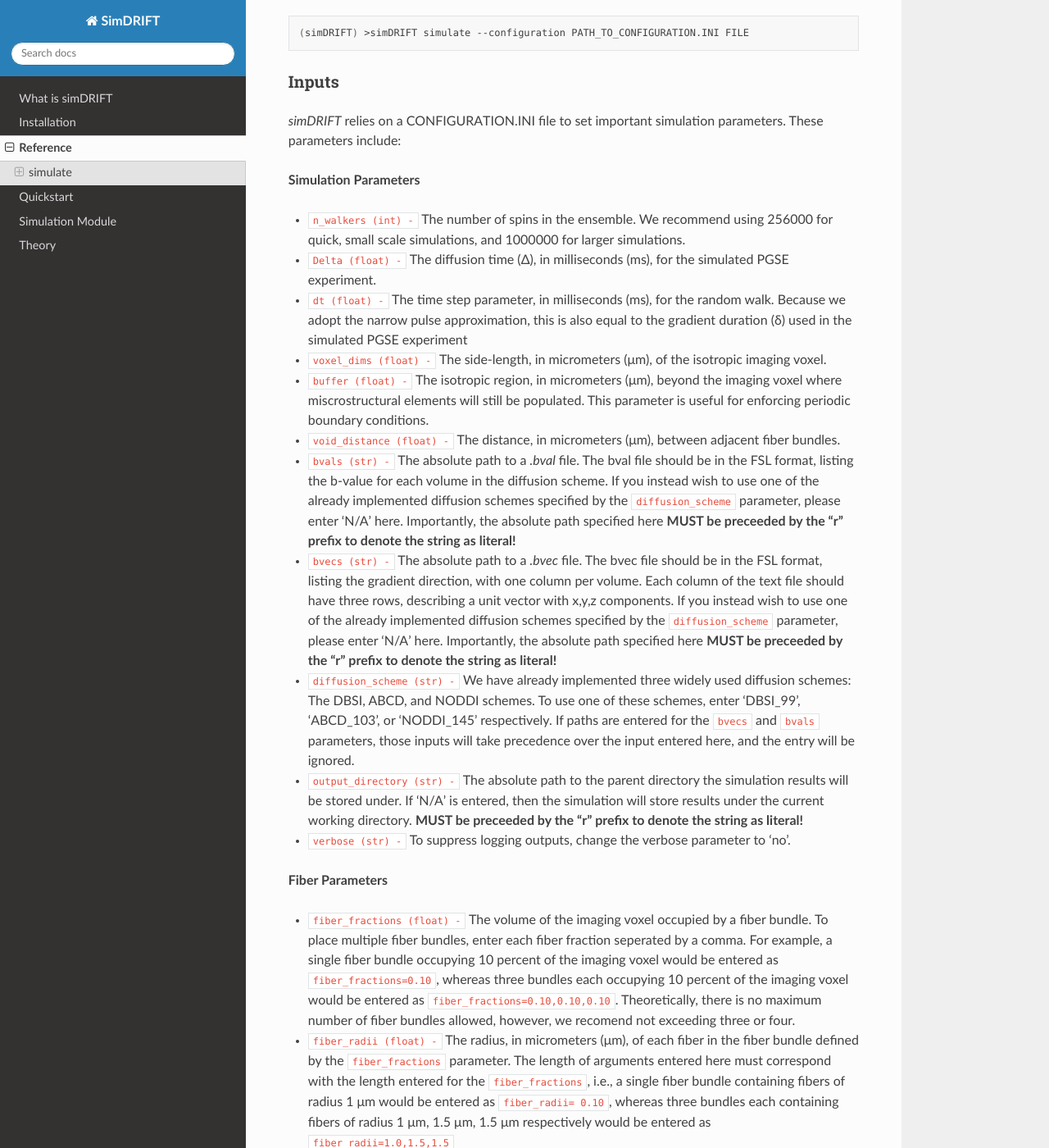
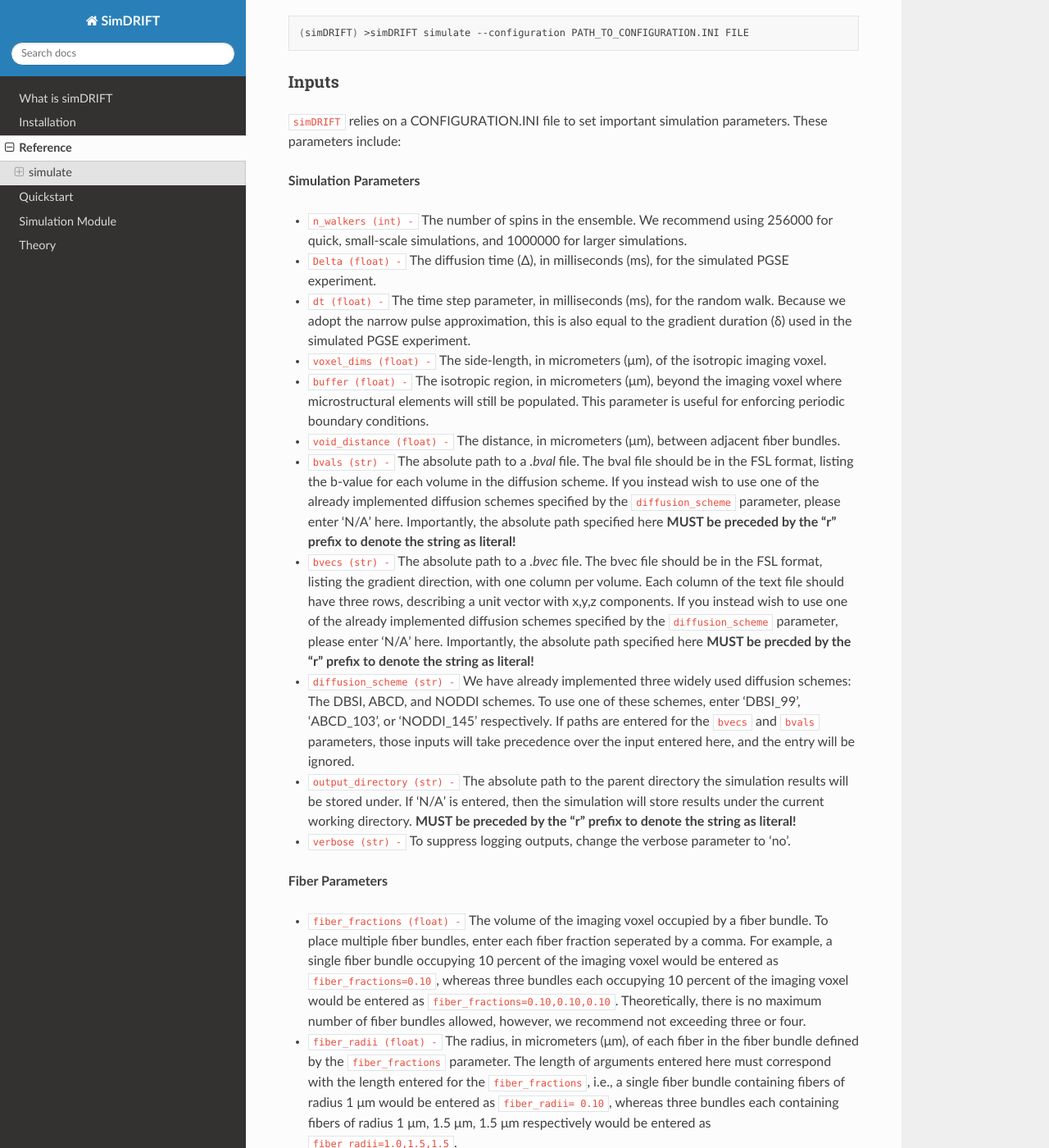
Before and after one commit to jacobblum/simDRIFT, a Sphinx documentation site: the page built from docs/source/reference/index.rst, in a window 1280 px wide and 1400 px high, scrolled down 296 px. Shown: the whole window at 82% size. Built offline with Sphinx 7.4.7 and the Read the Docs theme 2.0.0, drawn with Linux system fonts in a browser that asks for light colours; some of the changed text lies outside the part shown.

Commit message:
Update index.rst
Edits from SK song

```diff
--- a/docs/source/reference/index.rst
+++ b/docs/source/reference/index.rst
@@ -14,37 +14,37 @@
 
 Inputs
 --------------------
-`simDRIFT` relies on a CONFIGURATION.INI file to set important simulation parameters. These parameters include:
+``simDRIFT`` relies on a CONFIGURATION.INI file to set important simulation parameters. These parameters include:
 
 **Simulation Parameters**
 
-- ``n_walkers (int) -`` The number of spins in the ensemble. We recommend using 256000 for quick, small scale simulations, and 1000000 for larger simulations.
+- ``n_walkers (int) -`` The number of spins in the ensemble. We recommend using 256000 for quick, small-scale simulations, and 1000000 for larger simulations.
 - ``Delta (float) -`` The diffusion time (Δ), in milliseconds (ms), for the simulated PGSE experiment.
-- ``dt (float) -`` The time step parameter, in milliseconds (ms), for the random walk. Because we adopt the narrow pulse approximation, this is also equal to the gradient duration (δ) used in the simulated PGSE experiment
+- ``dt (float) -`` The time step parameter, in milliseconds (ms), for the random walk. Because we adopt the narrow pulse approximation, this is also equal to the gradient duration (δ) used in the simulated PGSE experiment.
 - ``voxel_dims (float) -`` The side-length, in micrometers (μm), of the isotropic imaging voxel.
-- ``buffer (float) -`` The isotropic region, in micrometers (μm), beyond the imaging voxel where miscrostructural elements will still be populated. This parameter is useful for enforcing periodic boundary conditions.
+- ``buffer (float) -`` The isotropic region, in micrometers (μm), beyond the imaging voxel where microstructural elements will still be populated. This parameter is useful for enforcing periodic boundary conditions.
 - ``void_distance (float) -`` The distance, in micrometers (μm), between adjacent fiber bundles.
-- ``bvals (str) -`` The absolute path to a `.bval` file. The bval file should be in the FSL format, listing the b-value for each volume in the diffusion scheme. If you instead wish to use one of the already implemented diffusion schemes specified by the ``diffusion_scheme`` parameter, please enter 'N/A' here. Importantly, the absolute path specified here **MUST be preceeded by the "r" prefix to denote the string as literal!**
-- ``bvecs (str) -`` The absolute path to a `.bvec` file. The bvec file should be in the FSL format, listing the gradient direction, with one column per volume. Each column of the text file should have three rows, describing a unit vector with x,y,z components. If you instead wish to use one of the already implemented diffusion schemes specified by the ``diffusion_scheme`` parameter, please enter 'N/A' here. Importantly, the absolute path specified here  **MUST be preceeded by the "r" prefix to denote the string as literal!**
+- ``bvals (str) -`` The absolute path to a `.bval` file. The bval file should be in the FSL format, listing the b-value for each volume in the diffusion scheme. If you instead wish to use one of the already implemented diffusion schemes specified by the ``diffusion_scheme`` parameter, please enter 'N/A' here. Importantly, the absolute path specified here **MUST be preceded by the "r" prefix to denote the string as literal!**
+- ``bvecs (str) -`` The absolute path to a `.bvec` file. The bvec file should be in the FSL format, listing the gradient direction, with one column per volume. Each column of the text file should have three rows, describing a unit vector with x,y,z components. If you instead wish to use one of the already implemented diffusion schemes specified by the ``diffusion_scheme`` parameter, please enter 'N/A' here. Importantly, the absolute path specified here  **MUST be precded by the "r" prefix to denote the string as literal!**
 - ``diffusion_scheme (str) -`` We have already implemented three widely used diffusion schemes: The DBSI, ABCD, and NODDI schemes. To use one of these schemes, enter 'DBSI_99', 'ABCD_103', or 'NODDI_145' respectively. If paths are entered for the ``bvecs`` and ``bvals`` parameters, those inputs will take precedence over the input entered here, and the entry will be ignored.
-- ``output_directory (str) -`` The absolute path to the parent directory the simulation results will be stored under. If 'N/A' is entered, then the simulation will store results under the current working directory.  **MUST be preceeded by the "r" prefix to denote the string as literal!**
+- ``output_directory (str) -`` The absolute path to the parent directory the simulation results will be stored under. If 'N/A' is entered, then the simulation will store results under the current working directory.  **MUST be preceded by the "r" prefix to denote the string as literal!**
 - ``verbose (str) -`` To suppress logging outputs, change the verbose parameter to 'no'.
 
 **Fiber Parameters**
 
-- ``fiber_fractions (float) -`` The volume of the imaging voxel occupied by a fiber bundle. To place multiple fiber bundles, enter each fiber fraction seperated by a comma. For example, a single fiber bundle occupying 10 percent of the imaging voxel would be entered as ``fiber_fractions=0.10``, whereas three bundles each occupying 10 percent of the imaging voxel would be entered as ``fiber_fractions=0.10,0.10,0.10``. Theoretically, there is no maximum number of fiber bundles allowed, however, we recomend not exceeding three or four.
-- ``fiber_radii (float) -`` The radius, in micrometers (μm), of each fiber in the fiber bundle defined by the ``fiber_fractions`` parameter. The length of arguments entered here must correspond with the length entered for the ``fiber_fractions``, i.e., a single fiber bundle containing fibers of radius 1 μm would be entered as ``fiber_radii= 0.10``, whereas three bundles each containing fibers of radius 1 μm, 1.5 μm, 1.5 μm respectively would be entered as ``fiber_radii=1.0,1.5,1.5``
-- ``thetas (float) -`` The angle, in degrees, of each fiber in the fiber bundle with respect to the y-axis of the 3 dimensional imaging voxel. The length of arguments entered here must also correspond with the length entered for the ``fiber_fractions``
-- ``fiber_diffusions (float) -`` The intrinsic diffusivity, in  :math:`μm^{2}/ms`, of water within the constituent fibers of bundles specified by the the ``fiber_fractions`` parameter.
+- ``fiber_fractions (float) -`` The volume of the imaging voxel occupied by a fiber bundle. To place multiple fiber bundles, enter each fiber fraction seperated by a comma. For example, a single fiber bundle occupying 10 percent of the imaging voxel would be entered as ``fiber_fractions=0.10``, whereas three bundles each occupying 10 percent of the imaging voxel would be entered as ``fiber_fractions=0.10,0.10,0.10``. Theoretically, there is no maximum number of fiber bundles allowed, however, we recommend not exceeding three or four.
+- ``fiber_radii (float) -`` The radius, in micrometers (μm), of each fiber in the fiber bundle defined by the ``fiber_fractions`` parameter. The length of arguments entered here must correspond with the length entered for the ``fiber_fractions``, i.e., a single fiber bundle containing fibers of radius 1 μm would be entered as ``fiber_radii= 0.10``, whereas three bundles each containing fibers of radius 1 μm, 1.5 μm, 1.5 μm respectively would be entered as ``fiber_radii=1.0,1.5,1.5``.
+- ``thetas (float) -`` The angle, in degrees, of each fiber in the fiber bundle with respect to the y-axis of the 3 dimensional imaging voxel. The length of arguments entered here must also correspond with the length entered for the ``fiber_fractions``.
+- ``fiber_diffusions (float) -`` The intrinsic diffusivity, in  :math:`μm^{2}/ms`, of water within the constituent fibers of bundles specified by the ``fiber_fractions`` parameter.
 
 **Cell Parameters**
 
-- ``cell_fractions (float) -`` The volume of the imaging voxel occupied by a cell population. To place multiple cell populations, enter each cell fraction seperated by a comma. We recomend not exceeding a total cell fraction of .40, as sphere packing in three dimensions becomes very difficult for high densities, which will increase the simulation runtime quite dramatically.
-- ``cell_radii (float) -`` The radius, in micrometers (μm), of each cell in the cell populations defined by the ``cell_fractions`` parameter. The length of arguments entered here must correspond with the length entered for the ``cell_fractions``
+- ``cell_fractions (float) -`` The volume of the imaging voxel occupied by a cell population. To place multiple cell populations, enter each cell fraction separated by a comma. We recommend not exceeding a total cell fraction of .40, as sphere packing in three dimensions becomes very difficult for high densities, which will increase the simulation runtime quite dramatically.
+- ``cell_radii (float) -`` The radius, in micrometers (μm), of each cell in the cell populations defined by the ``cell_fractions`` parameter. The length of arguments entered here must correspond with the length entered for the ``cell_fractions``.
 
 **Water Parameter**
 
-- ``water_diffusivity (float) -`` The intrinsic diffusivity, in  :math:`μm^{2}/ms`, of the extra-fiber water. For simulations of in-vivo diffusion, we reccomend 3.0 :math:`μm^{2}/ms` and for ex-vivo simulations, :math:`2.0 μm^{2}/ms`.
+- ``water_diffusivity (float) -`` The intrinsic diffusivity, in  :math:`μm^{2}/ms`, of the extra-fiber water. For simulations of in-vivo diffusion, we reccommend 3.0 :math:`μm^{2}/ms` and for ex-vivo simulations, :math:`2.0 μm^{2}/ms`.
 
 Example configuration file
 --------------------
```
